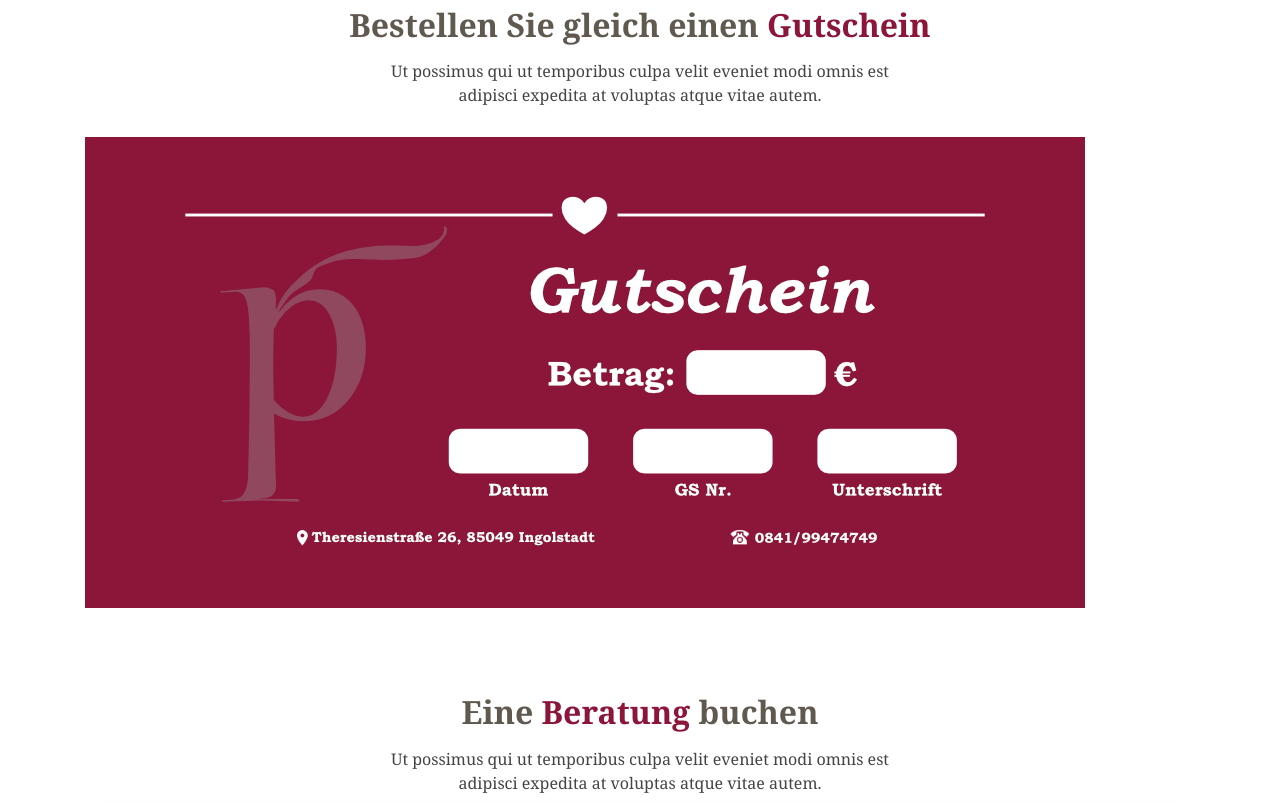
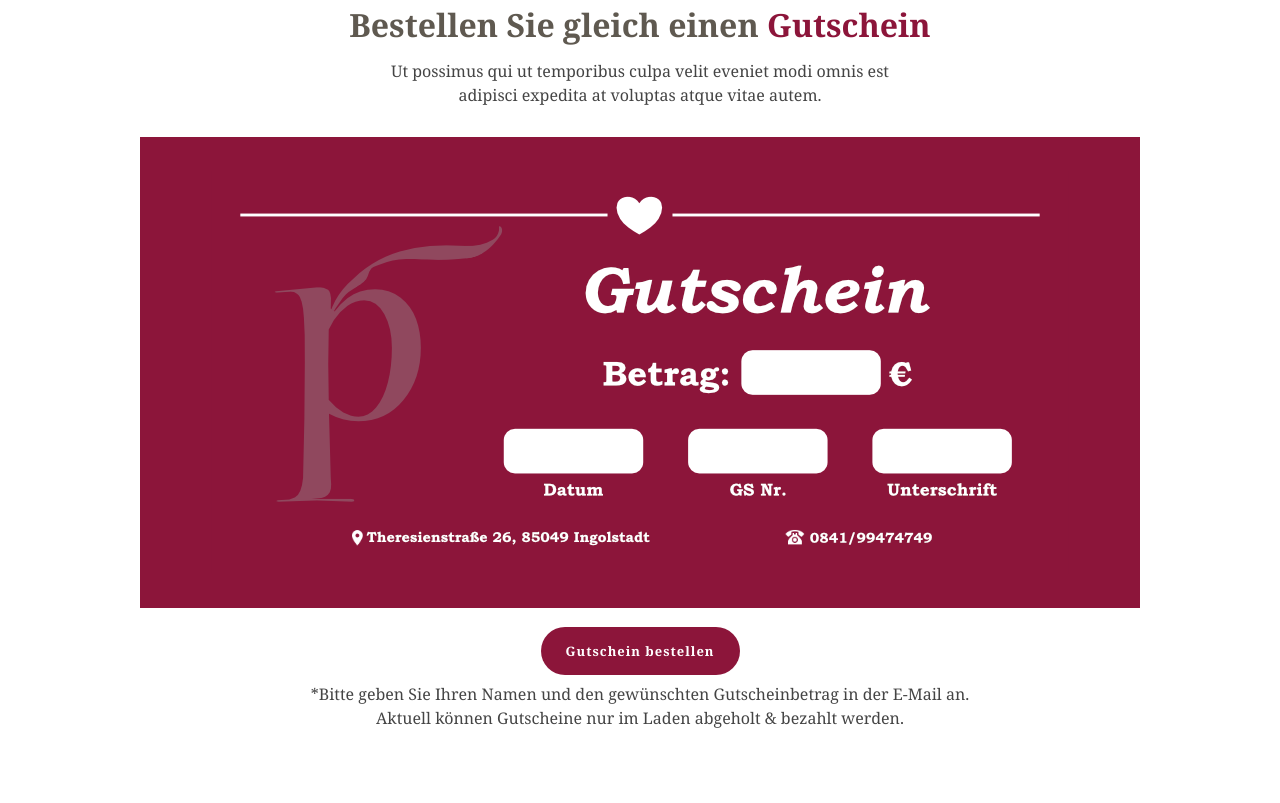
Before and after one commit to nikes23/passione, a plain HTML site: page index.html in a window 1280 px wide. Shown: the part 3577-4380 px from the top of the page. Drawn offline with Linux system fonts and the light colour scheme.

Commit message:
Version 1.0.0

```diff
--- a/assets/css/style.css
+++ b/assets/css/style.css
@@ -2267,9 +2267,6 @@ hr {
 .gutschein {
   margin-top: -50px;
   margin-bottom: -50px;
-
-  display: flex;
-  justify-content: center;
   /*width: 100%;
   height: auto;
   background: url(../img/Gutschein_Passione.png) top center no-repeat;
@@ -2280,3 +2277,24 @@ hr {
   font-size: 25px;
   margin-top: 50px;*/
 }
+
+picture {
+  display: flex;
+  justify-content: center;
+}
+
+.book-a-voucher a {
+  background: #8C153A;
+  color: #fff;
+  border-radius: 50px;
+  padding: 15px 25px;
+  font-size: 13px;
+  font-weight: bold;
+  letter-spacing: 1px;
+  transition: 0.3s;
+}
+
+.book-a-voucher a:hover {
+  background: #6D002A;
+  color: #fff;
+}
--- a/index.html
+++ b/index.html
@@ -504,6 +504,10 @@
         <source srcset="assets/img/Gutschein_Passione.png" media="(min-width: 576px)">
         <img srcset="assets/img/Gutschein_Passione.png" alt="First slide" class="img-fluid">
       </picture>
+        <div class="text-center book-a-voucher" style="margin-top: 30px;">
+          <a href="mailto:info@grillhouse-vesta.de">Gutschein bestellen</a>
+        <p style="margin-top: 20px;">*Bitte geben Sie Ihren Namen und den gewünschten Gutscheinbetrag in der E-Mail an.<br>Aktuell können Gutscheine nur im Laden abgeholt & bezahlt werden.</p>
+        </div>
       </div>
       <!--<div class="middle">
         <h1>Online Shop</h1>
```
